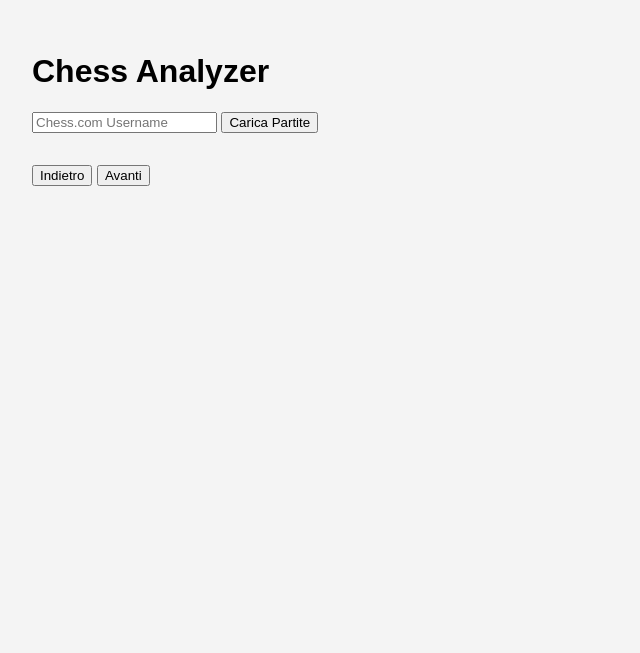
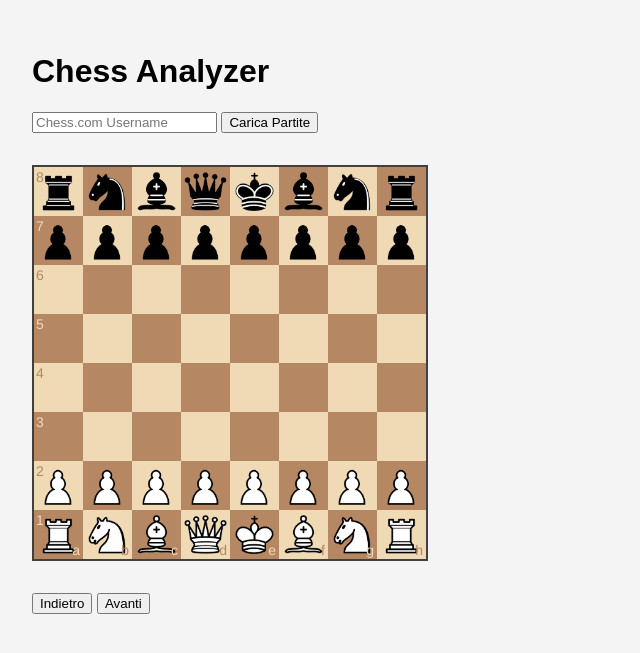
Before and after one commit to Luigik28/chess_analyzer, a Flask app: page / in a window 1280 px wide. Shown: the top 653 px of the page, without its empty margins (0-640 px from the left). Run offline with Flask 3, Linux system fonts and the light colour scheme; parts of the project's set-up code (start-up, migrations or seed data) failed here and were passed over.

Commit message:
Add chess piece images and jQuery script to index.html for enhanced chess functionality

```diff
--- a/templates/index.html
+++ b/templates/index.html
@@ -6,6 +6,7 @@
     <link rel="stylesheet" href="/static/styles.css">
     <link rel="stylesheet" href="/static/chessboard-1.0.0.css" />
     <link rel="stylesheet" href="/static/chessboard-1.0.0.min.css" />
+    <script src="https://code.jquery.com/jquery-3.6.0.min.js"></script>
     <script src="/static/chessboard.js"></script>
     <script src="/static/chessboard-1.0.0.min.js"></script>
 </head>
```
Also changed, not shown: img/chesspieces/wikipedia/bB.png (added), img/chesspieces/wikipedia/bK.png (added), img/chesspieces/wikipedia/bN.png (added), img/chesspieces/wikipedia/bP.png (added), img/chesspieces/wikipedia/bQ.png (added), img/chesspieces/wikipedia/bR.png (added), img/chesspieces/wikipedia/wB.png (added), img/chesspieces/wikipedia/wK.png (added), img/chesspieces/wikipedia/wN.png (added), img/chesspieces/wikipedia/wP.png (added), img/chesspieces/wikipedia/wQ.png (added), img/chesspieces/wikipedia/wR.png (added).
